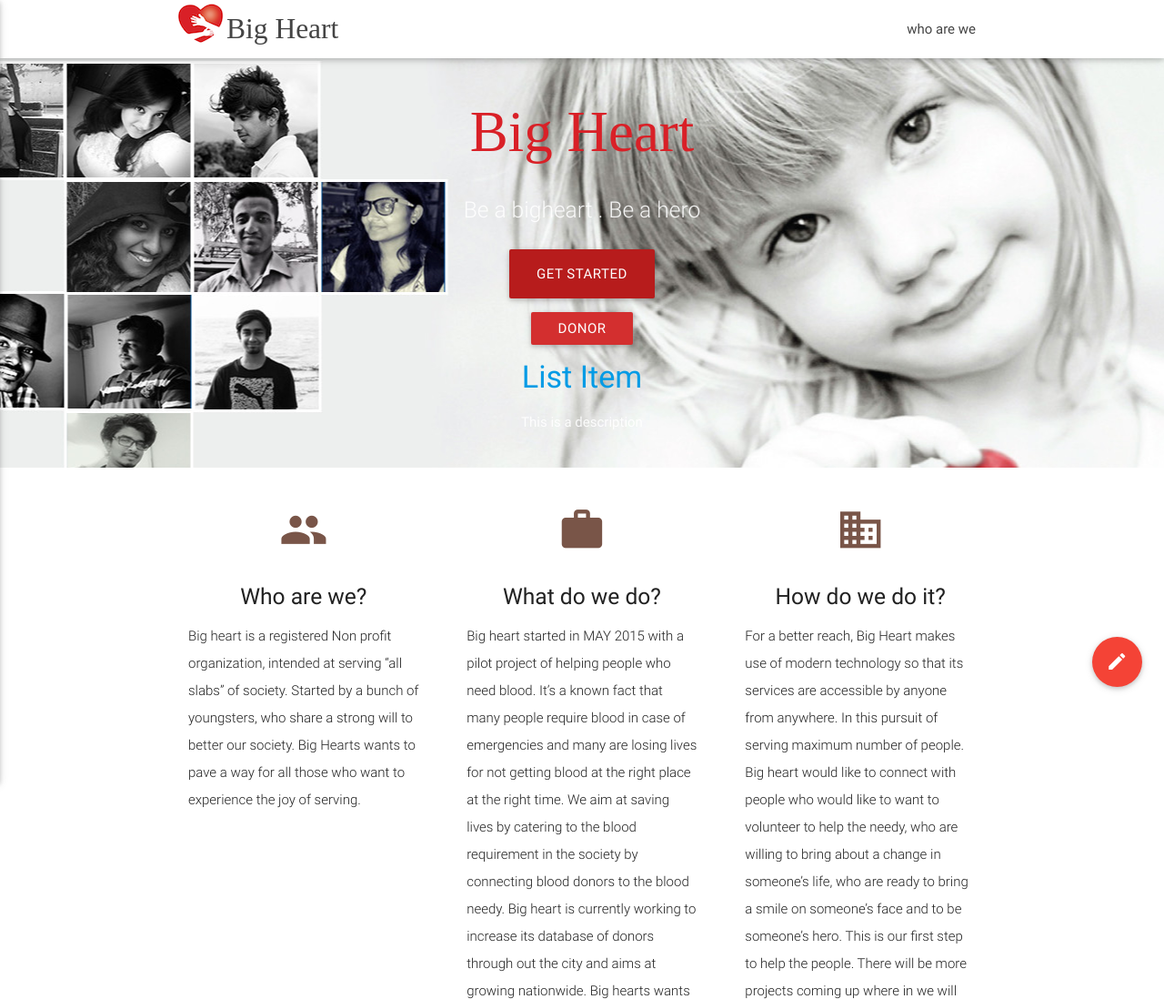
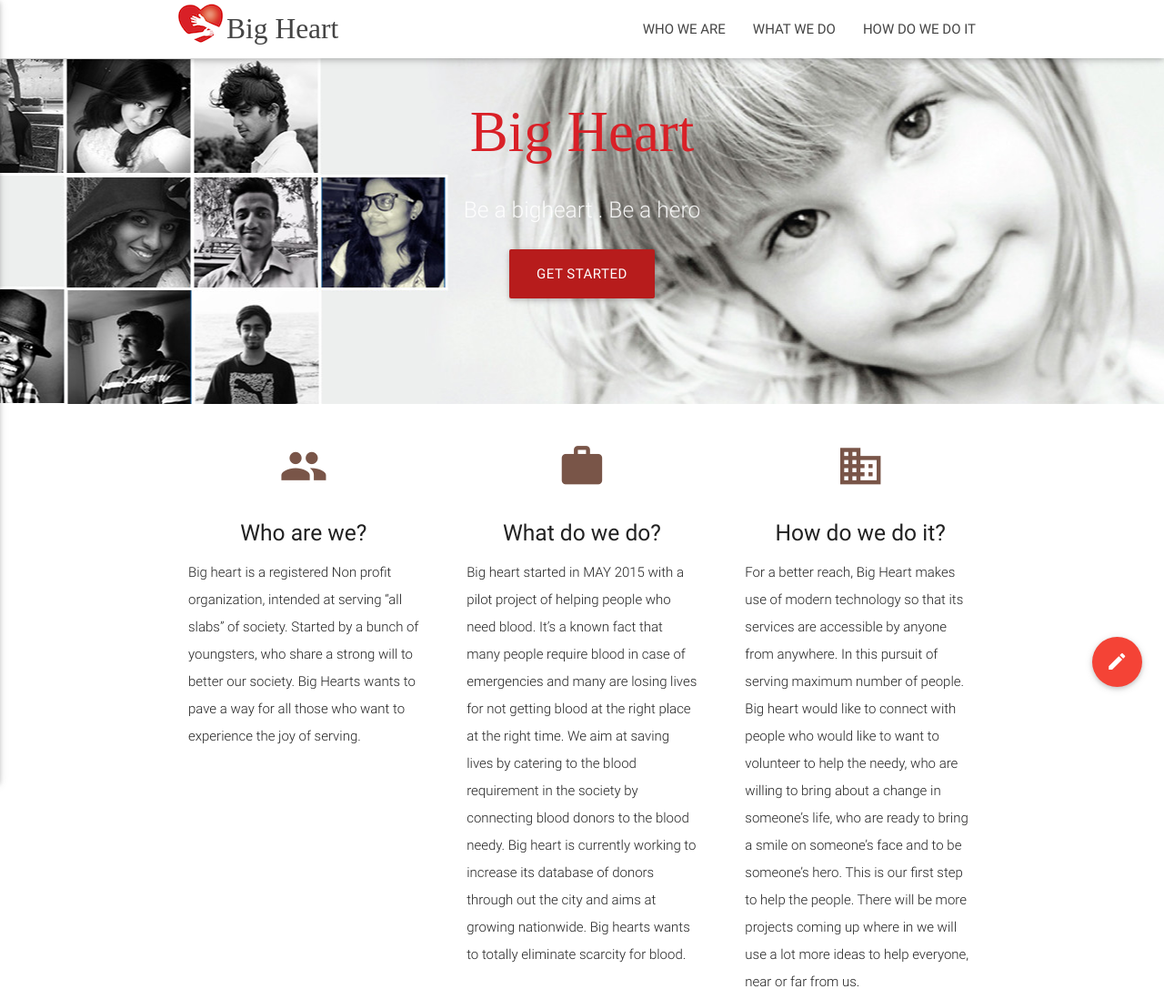
Before and after one commit to pavankalyanm/shruthi48.github.io, a plain HTML site: page index.html in a window 1280 px wide. Shown: the top 1098 px of the page at 91% size. Drawn offline with nearby package versions, Linux system fonts and the light colour scheme.

Commit message:
code fix

```diff
--- a/index.html
+++ b/index.html
@@ -18,7 +18,10 @@
       <img src="images/homepage/logo1.png" alt="BigHeartLogo" />
       <a id="logo-container" href="#" class="brand-logo logo-text">Big Heart</a>
       <ul class="right hide-on-med-and-down">
-        <li><a href="src/profile.html">who are we</a></li>
+        <li><a href="src/profile.html">WHO WE ARE</a></li>
+         <li><a href="src/profile.html">WHAT WE DO</a></li>
+          <li><a href="src/profile.html">HOW DO WE DO IT</a></li>
+
       </ul>
 
       <ul id="nav-mobile" class="side-nav">
@@ -48,15 +51,10 @@
           <h5 class="header col s12 light">Be a bigheart . Be a hero</h5>
         </div>
         <div class="row center">
-          <a  id="download-button" class="btn-large waves-effect waves-light  red darken-4 tooltipped" data-position="bottom" data-delay="50" data-tooltip="lets get started" onclick="Materialize.showStaggeredList('#staggered-test')">Get Started</a>
-       <ul id="staggered-test">
-      <li>
-        <a class="btn red darken-2 white-text" > donor</a> <br />
+          <a  id="download-button" class="btn-large waves-effect waves-light  red darken-4 tooltipped" data-position="bottom" data-delay="50" data-tooltip="lets get started" )">Get Started</a>
+
       </li>
-      <li class="" style="transform: translateX(0px); opacity: 1;">
-        <h4><a href="#">List Item</a></h4>
-        <p>This is a description</p>
-      </li>
+</ul>
 </ul>
         </div>
         <br><br>
```
